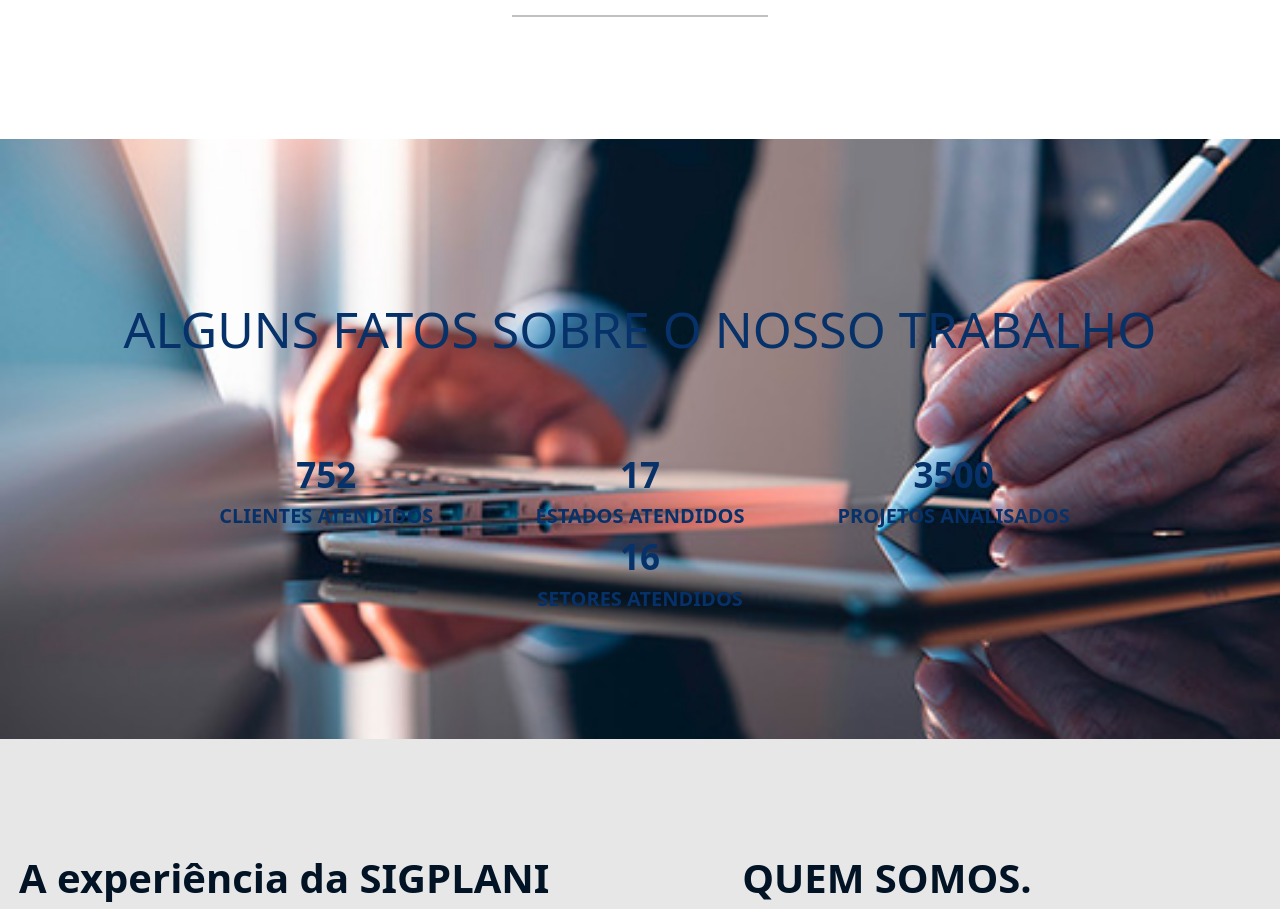
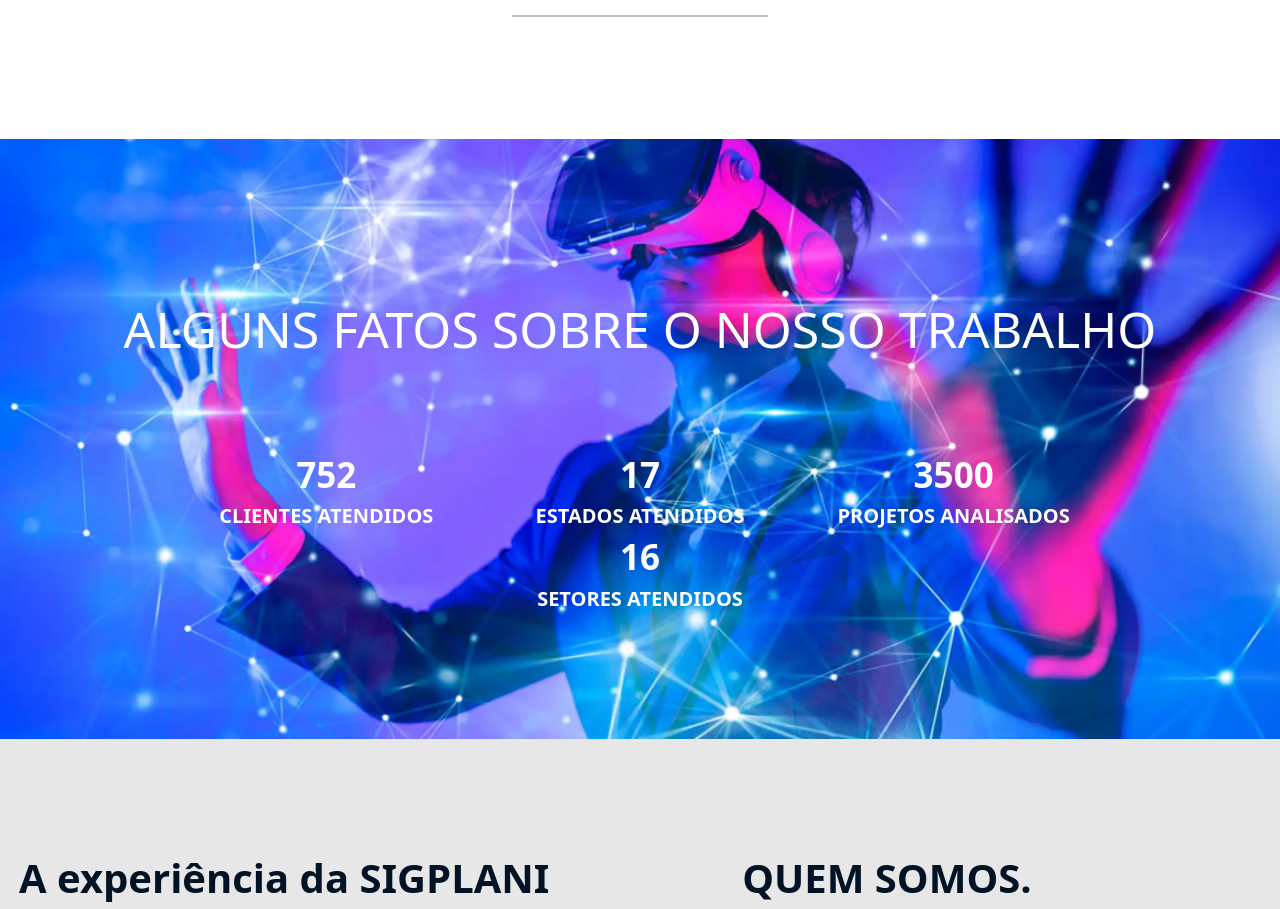
Before and after one commit to Marcos-Gabriell/Projeto-web-react, a React (Create React App) app: page / in a window 1280 px wide. Shown: the part 1660-2569 px from the top of the page. Built offline with nearby package versions, Linux system fonts and the light colour scheme.

Commit message:
alterando imagem da seção nossos trabalhos

```diff
--- a/src/MySection3.css
+++ b/src/MySection3.css
@@ -32,7 +32,7 @@
   justify-content: center;
   padding: 50px;
   box-sizing: border-box;
-  color: #073169;
+  color: #ffffff;
   text-align: center;
   font-weight: bold;
 }
--- a/src/MySection3.js
+++ b/src/MySection3.js
@@ -1,11 +1,12 @@
 import React from 'react';
 import './MySection3.css';
 import logoImg from './img/secretarianovo.png';
+import logoImg2 from './img/logo3.png';
 
 function MySection3() {
   return (
     <div className="info-image"><br/>
-      <img src={logoImg} alt="Imagem de informações" />
+      <img src={logoImg2} alt="Imagem de informações" />
       <div className="info-overlay">
         <div className="info-box">
           <h4><br/>ALGUNS FATOS SOBRE O NOSSO TRABALHO</h4>
```
